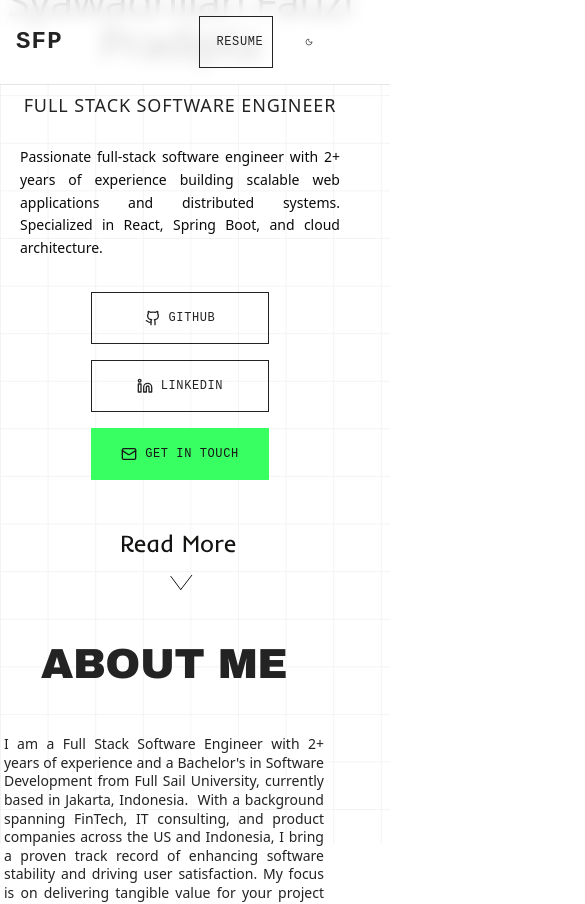
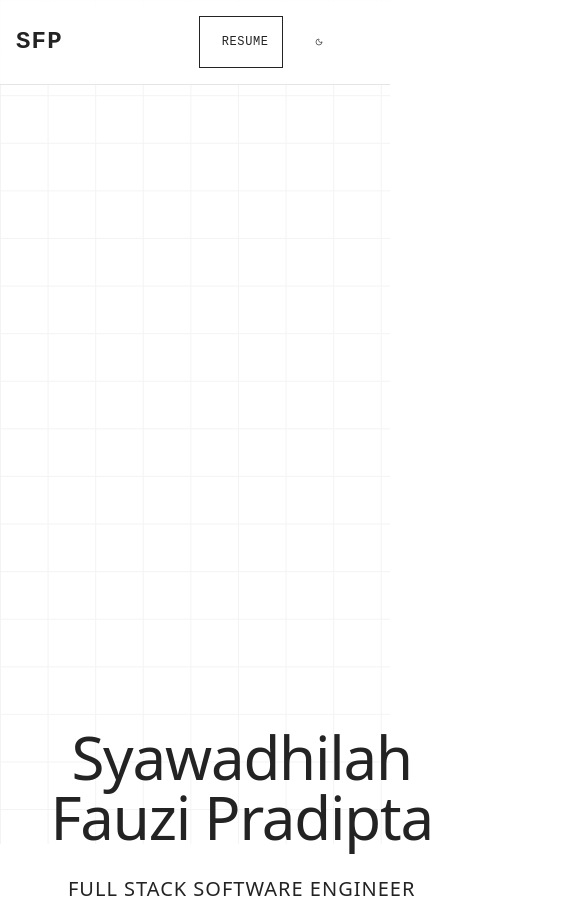
Before and after one commit to fauzipradipta/portofolio, a Next.js app: page / in a window 390 px wide. Shown: the top 904 px of the page, 585 px wide, since content can reach past the window. Built offline with nearby package versions, Linux system fonts and the light colour scheme.

Commit message:
working on responsive

```diff
--- a/src/app/globals.css
+++ b/src/app/globals.css
@@ -121,7 +121,7 @@ code {
 
 /* Typography System */
 .hero-section {
-  padding-top: 340rem;
+  padding-top: 359rem;
   padding-bottom: 4rem;
   min-height: 100vh;
   position: relative;
@@ -166,9 +166,10 @@ code {
 }
 
 .title-big {
-  font-family: 'Arial Black', ui-sans-serif, system-ui, sans-serif;
+  /* font-family: 'Arial Black', ui-sans-serif, system-ui, sans-serif;  */
+  font-family: 'poppins', ui-sans-serif, system-ui, sans-serif;
   font-size: 48px;
-  font-weight: 900;
+  /* font-weight: 900;  */
   color: var(--text-primary);
   line-height: 1;
   text-transform: uppercase;
@@ -186,6 +187,9 @@ code {
   color: var(--text-primary);
   line-height: 1.07;
 
+}
+.text-right{
+  margin-right: -30rem;
 }
 
 .text-regular {
@@ -363,7 +367,7 @@ code {
   border: 1px solid var(--border-light);
   border-radius: 0;
   padding: 12px;
-  margin-left: 7rem;
+  margin-left: 30rem;
   max-width: 250px;
   transition: all 0.2s ease;
   position: relative;
@@ -436,8 +440,8 @@ code {
 
 @media (min-width: 375px) and (max-width: 430px) {
   .hero-section{
-    padding-top: 389rem;
-    margin-left: -8rem;
+    padding-top: 463rem;
+    margin-left: -5rem;
 
   }
 
@@ -455,9 +459,8 @@ code {
     min-height: 52px;
   }
 
-
   .about-section{
-    margin-left: -10rem;
+    margin-left: -4rem;
   }
 
   .title-big{
@@ -465,7 +468,35 @@ code {
   }
 }
 
+@media(min-width:360px) and (max-width:767px){
+  .hero-section{
+    padding-top: 463rem;
+    margin-left: -3rem;
+  }
 
+  .hero-title {
+    font-size: 60px;
+  }
+
+  .label{
+    font-size: clamp(20px, 1.5vw, 24px);
+    margin-top:-2rem;
+  }
+
+   .btn-primary,
+  .btn-accent {
+    width: 48%;
+    min-height: 52px;
+  }
+
+  .about-section{
+    margin-left: -2rem;
+  }
+
+  .title-big{
+    font-size: 60px;
+  }
+}
 @media (max-width: 767px) {
   .grid-container {
     padding: calc(var(--grid-unit) * 1);
```
